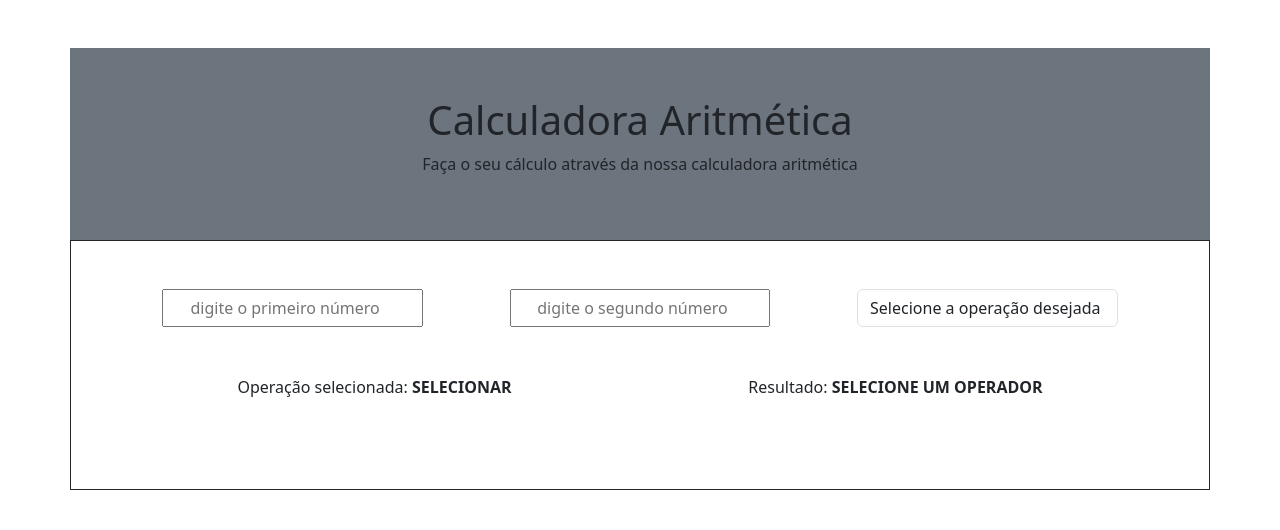
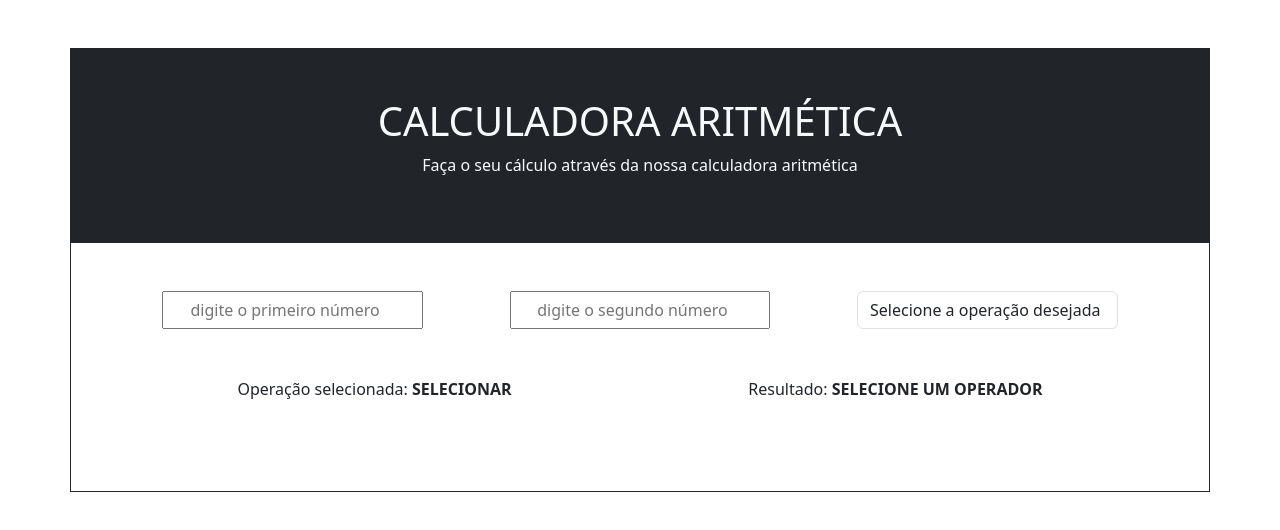
Before and after one commit to mfjaconis/calculadora_aritmetica_vue, a Vue app: page / in a window 1280 px wide. Shown: the top 530 px of the page. Built offline with nearby package versions, Linux system fonts and the light colour scheme.

Commit message:
alterando o css do header do projeto

```diff
--- a/src/components/Header.vue
+++ b/src/components/Header.vue
@@ -1,6 +1,6 @@
 <template>
-    <header class="bg-secondary p-5 mt-5 container text-center">
-        <h1>Calculadora Aritmética</h1>
-        <p>Faça o seu cálculo através da nossa calculadora aritmética</p>
+    <header class="bg-dark p-5 mt-5 container text-center border border-dark">
+        <h1 class="text-uppercase text-light">Calculadora Aritmética</h1>
+        <p class="text-light">Faça o seu cálculo através da nossa calculadora aritmética</p>
     </header>
 </template>
```
